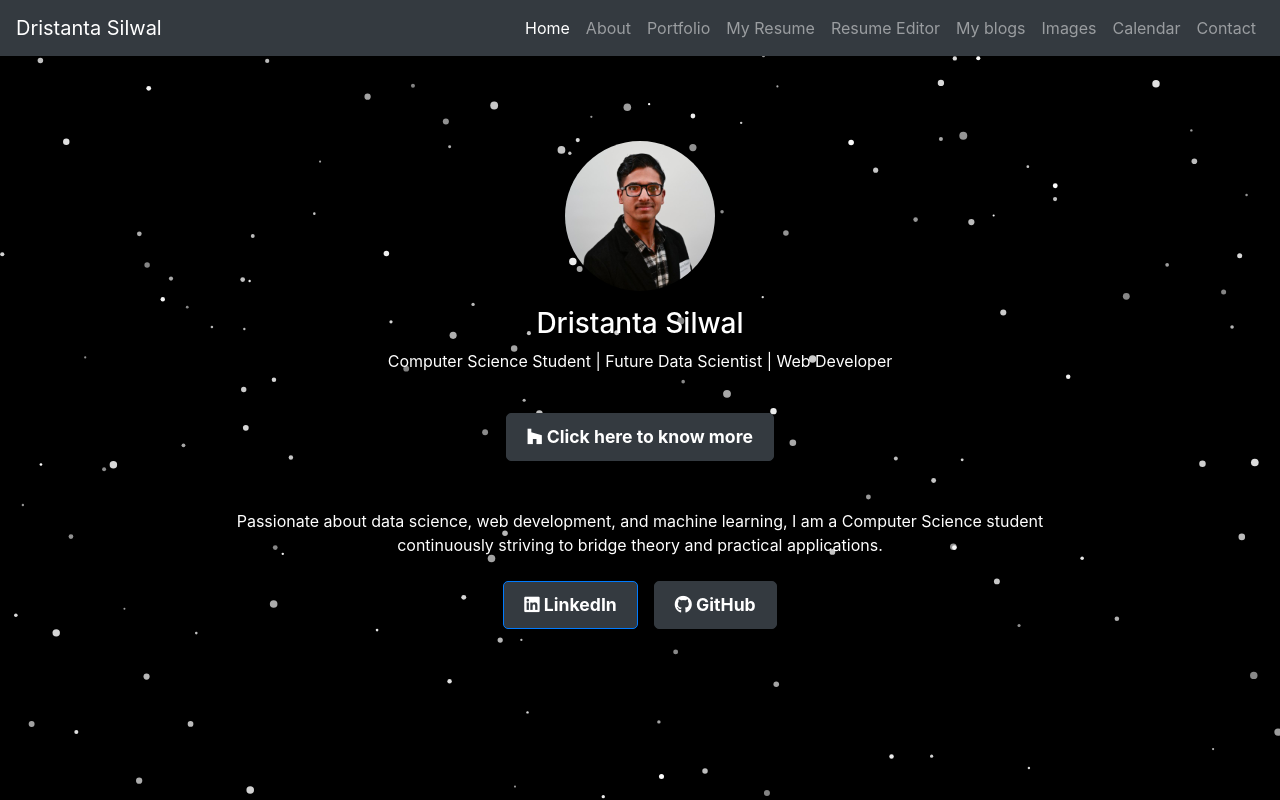
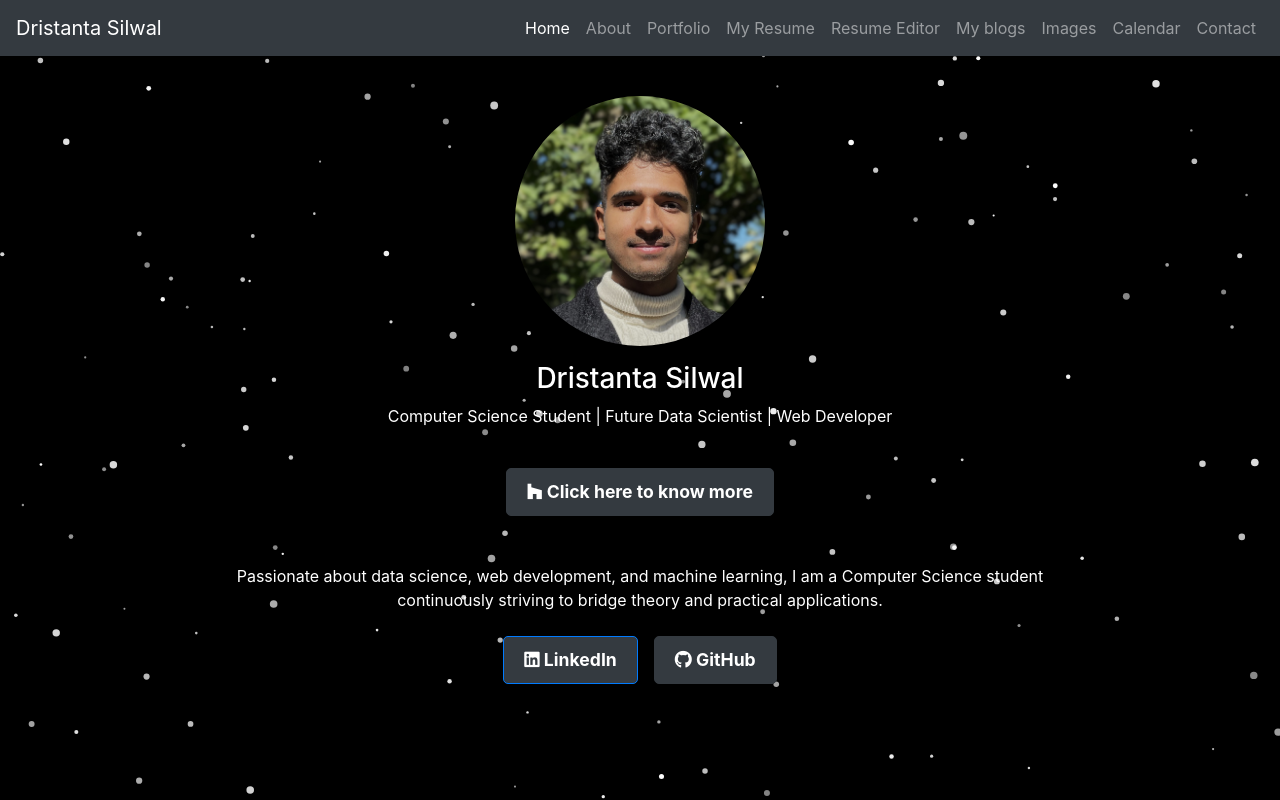
Before and after one commit to dristanta-silwal/CS-360, a PHP site: page / in a window 1280 px wide. Run offline with PHP 8.4, Linux system fonts and the light colour scheme; some libraries are stand-ins or nearby versions.

Commit message:
home page fixed

```diff
--- a/index.php
+++ b/index.php
@@ -24,9 +24,9 @@
             <section class="shadow-lg text-center hover-card" style="max-width: 900px; width: 100%;">
                 <header class="bg-transparent py-4">
                     <figure class="text-center">
-                        <img src="images/dristanta.jpg" alt="Image of Dristanta Silwal"
+                        <img src="images/profile.jpg" alt="Image of Dristanta Silwal"
                             class="img-fluid rounded-circle mx-auto"
-                            style="width: 150px; height: 150px; position: relative; z-index: 10;">
+                            style="width: 250px; height: 250px; position: relative; z-index: 10;">
                         <figcaption>
                             <h3 class="mt-3">Dristanta Silwal</h3>
                             <p>Computer Science Student | Future Data Scientist | Web Developer</p>
```
Also changed, not shown: images/profile.jpg (added).
